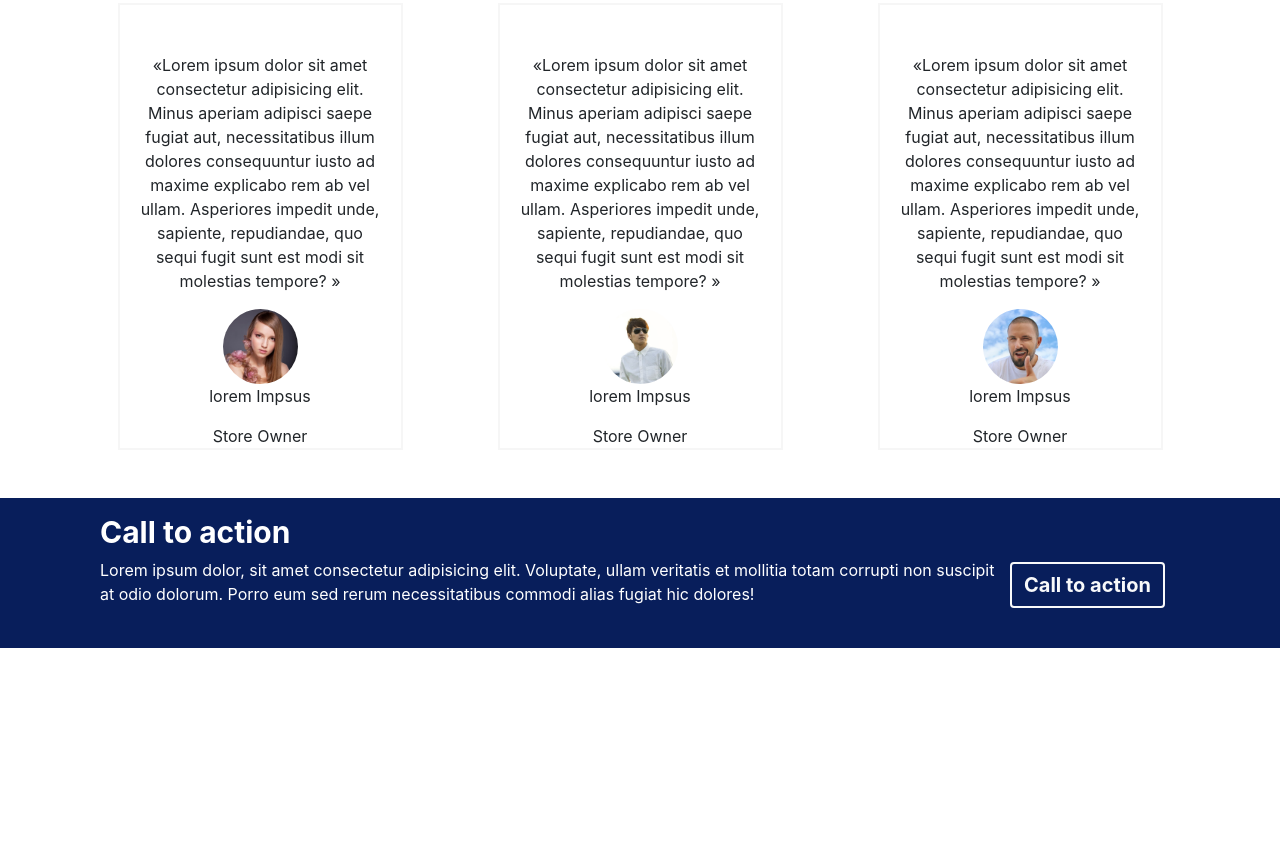
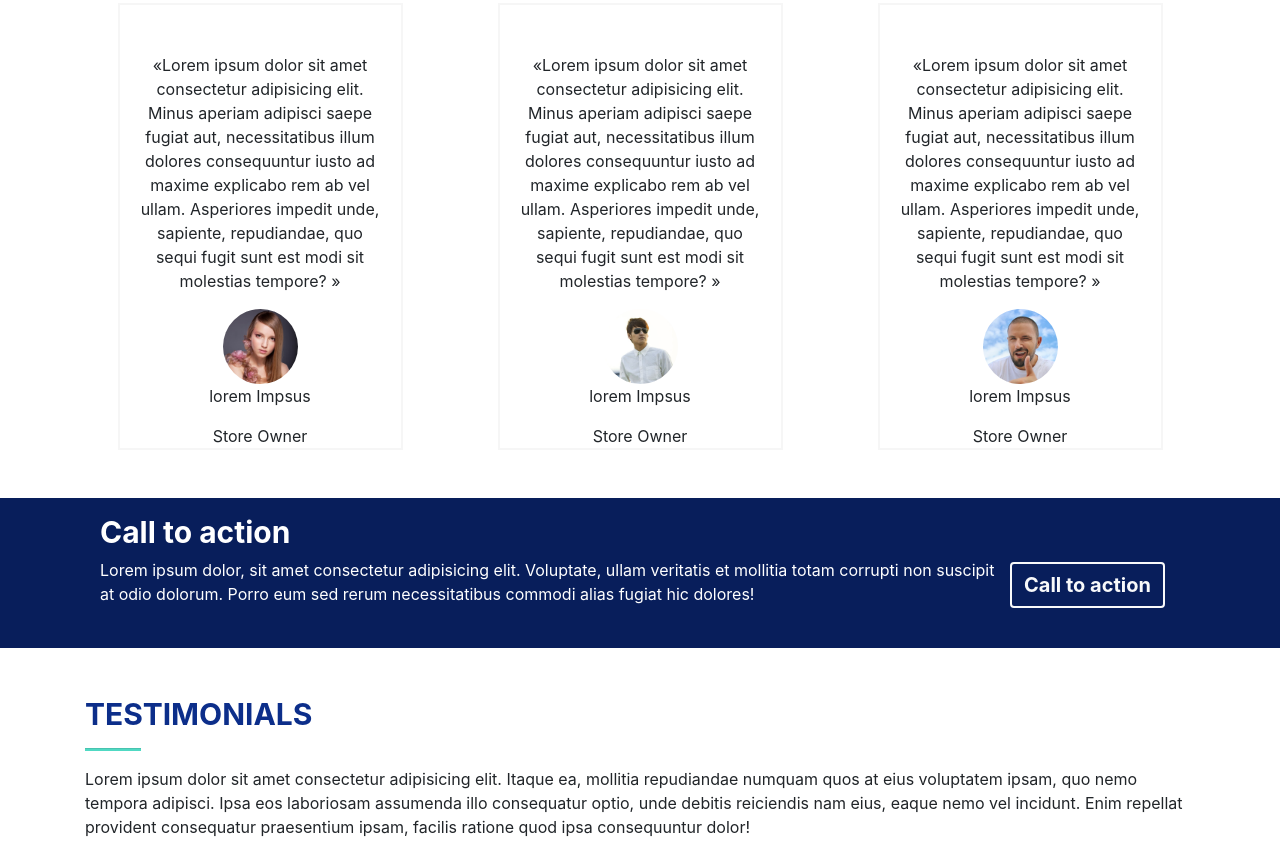
Before and after one commit to LaCaZze/html-brief-integration-front-2-master, a plain HTML site: page index.html in a window 1280 px wide. Shown: the part 1985-2840 px from the top of the page. Before the commit the page ends 2633 px from the top, so only its background shows below. Drawn offline with nearby package versions, Linux system fonts and the light colour scheme.

```diff
--- a/index.html
+++ b/index.html
@@ -45,9 +45,7 @@
 
                 <nav class="navbar col-5">
                     <a class="navbar-brand logo" href="#">
-                        <b>Reve
-                            <span class="couleur-special">al</span>
-                        </b>
+                        <b>Reve<span class="couleur-special">al</span></b>
                     </a>
                 </nav>
 
@@ -233,6 +231,16 @@
 
         <!-- Section contact -->
 
+        <section class="container mt-5">
+            <h1>TESTIMONIALS</h1>
+            <hr class="tiret">
+            <p>Lorem ipsum dolor sit amet consectetur adipisicing elit. Itaque ea, mollitia repudiandae numquam quos at eius
+                voluptatem ipsam, quo nemo tempora adipisci. Ipsa eos laboriosam assumenda illo consequatur optio, unde debitis
+                reiciendis nam eius, eaque nemo vel incidunt. Enim repellat provident consequatur praesentium ipsam, facilis
+                ratione quod ipsa consequuntur dolor!
+            </p>
+        </section>
+
     </main>
 
 
```
